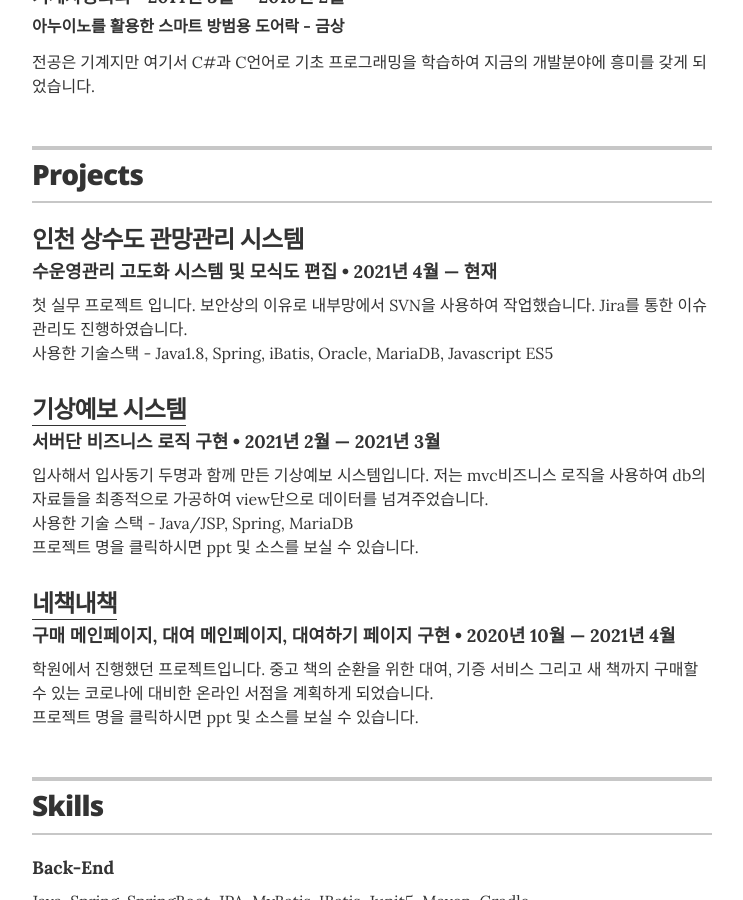
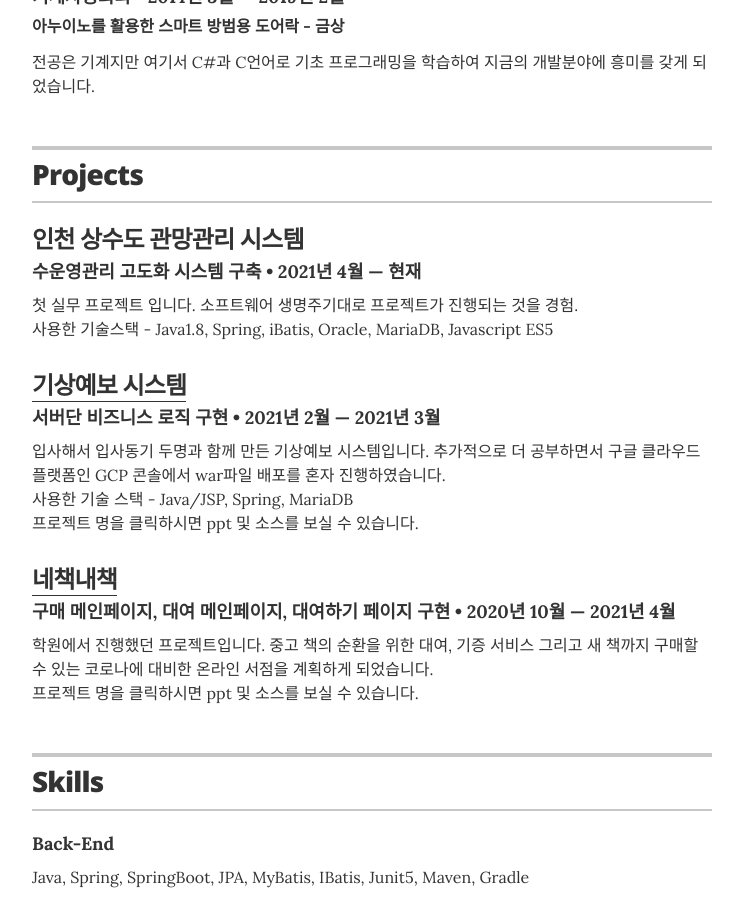
Before and after one commit to lsj8367/lsj8367.github.io, a Jekyll site: the page built from index.html, in a window 1280 px wide and 900 px high, scrolled down 1226 px. Shown: the whole window, without its empty margins (268-1011 px from the left). Built offline with Jekyll 4.4.1, drawn with Linux system fonts in a browser that asks for light colours.

Commit message:
이력사항 수정

```diff
--- a/_data/projects.yml
+++ b/_data/projects.yml
@@ -4,17 +4,17 @@
 # Springfield Community Outreach Group
 # 사용한 기술 스택 - Java, JSP, Oracle, MySql(MariaDB), Jira, SVN, Git <ul class="resume-item-list"> <li>상수도사업부 관망관리 시스템</li> <li>프론트엔드와 백엔드 구분 없이 개발</li> </ul>
 - project: 인천 상수도 관망관리 시스템
-  role: 수운영관리 고도화 시스템 및 모식도 편집
+  role: 수운영관리 고도화 시스템 구축
   duration: 2021년 4월 &mdash; 현재
   # url: ""
-  description: 첫 실무 프로젝트 입니다. 보안상의 이유로 내부망에서 SVN을 사용하여 작업했습니다. Jira를 통한 이슈 관리도 진행하였습니다.<br> 사용한 기술스택 - Java1.8, Spring, iBatis, Oracle, MariaDB, Javascript ES5
+  description: 첫 실무 프로젝트 입니다. 소프트웨어 생명주기대로 프로젝트가 진행되는 것을 경험.<br> 사용한 기술스택 - Java1.8, Spring, iBatis, Oracle, MariaDB, Javascript ES5
 
 
 - project: 기상예보 시스템
   role: 서버단 비즈니스 로직 구현
   duration: 2021년 2월 &mdash; 2021년 3월
   url: "https://github.com/lsj8367/Project"
-  description: 입사해서 입사동기 두명과 함께 만든 기상예보 시스템입니다. 저는 mvc비즈니스 로직을 사용하여 db의 자료들을 최종적으로 가공하여 view단으로 데이터를 넘겨주었습니다. <br> 사용한 기술 스택 - Java/JSP, Spring, MariaDB <br>프로젝트 명을 클릭하시면 ppt 및 소스를 보실 수 있습니다.
+  description: 입사해서 입사동기 두명과 함께 만든 기상예보 시스템입니다. 추가적으로 더 공부하면서 구글 클라우드 플랫폼인 GCP 콘솔에서 war파일 배포를 혼자 진행하였습니다.<br> 사용한 기술 스택 - Java/JSP, Spring, MariaDB <br>프로젝트 명을 클릭하시면 ppt 및 소스를 보실 수 있습니다.
 
 - project: 네책내책
   role: 구매 메인페이지, 대여 메인페이지, 대여하기 페이지 구현
```
